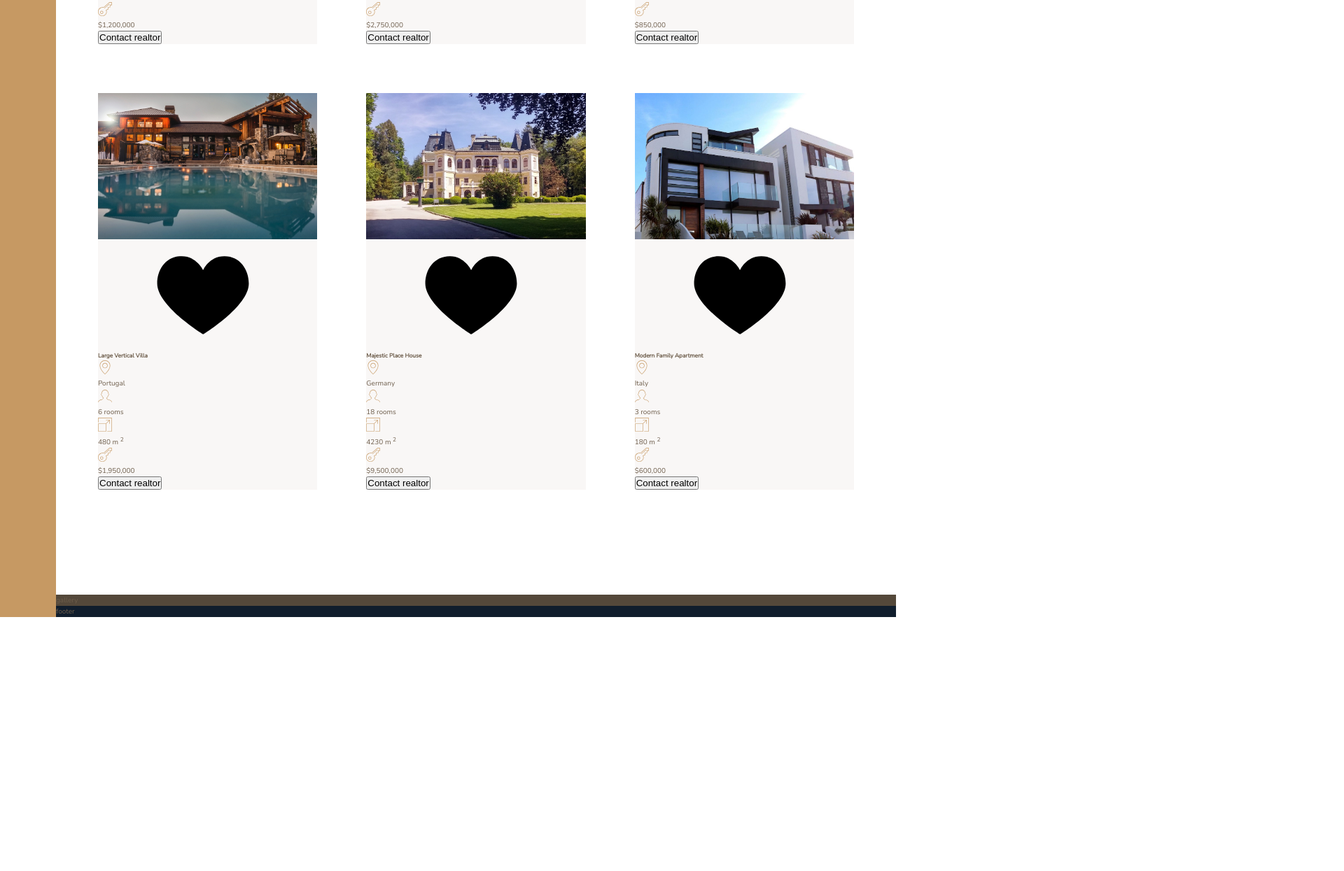
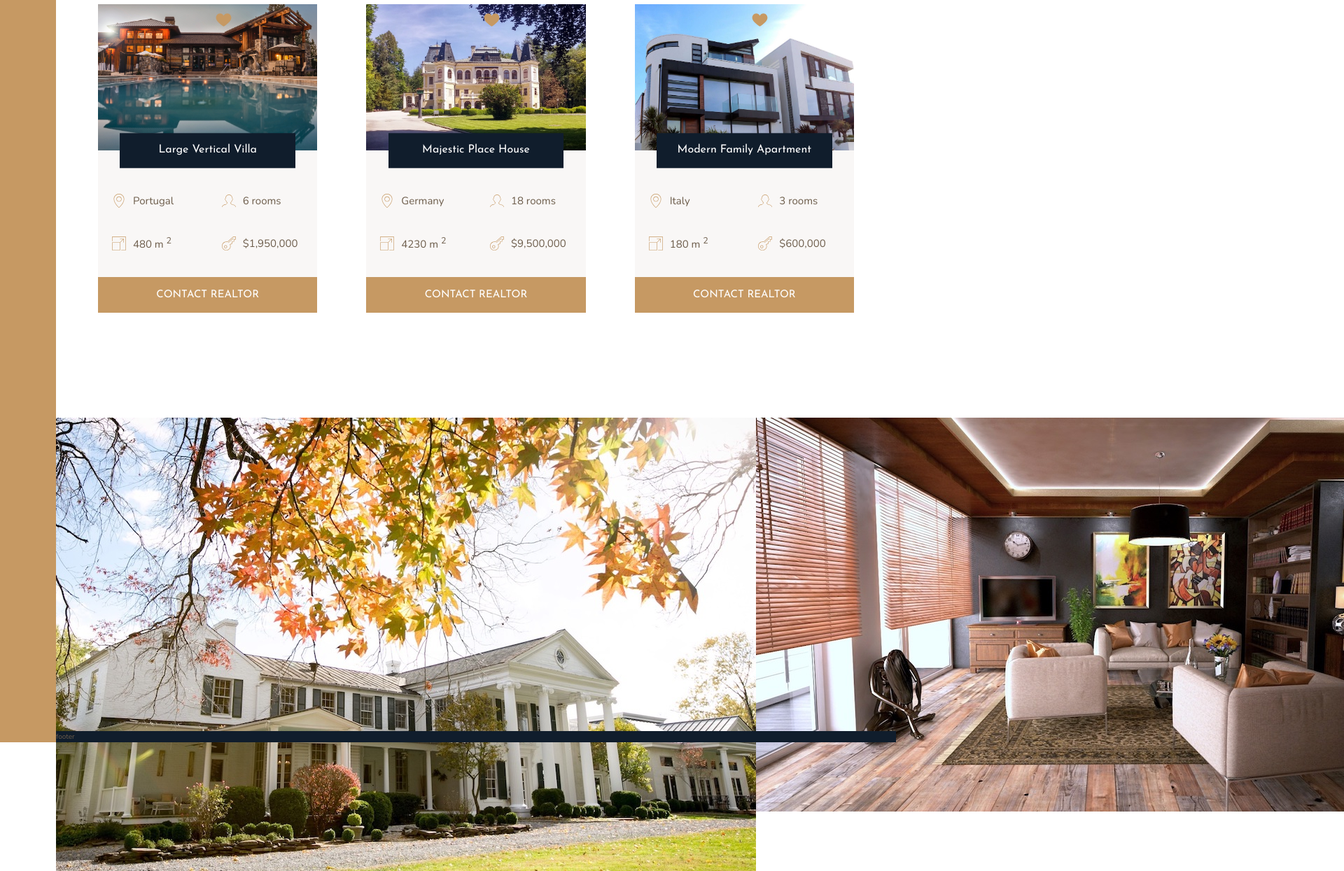
Before and after one commit to wasiqahmad/Nexter, a website: page index.html in a window 1280 px wide. Shown: the part 2475-3720 px from the top of the page at 70% size, 1920 px wide, since content can reach past the window. Before the commit the page ends 3357 px from the top, so only its background shows below. Drawn offline with nearby package versions, Linux system fonts and the light colour scheme.

Commit message:
this is a picture fault of nexter

```diff
--- a/css/style.css
+++ b/css/style.css
@@ -106,27 +106,71 @@ grid-gap: 7rem;
 }
 .home{
     background-color: #f9f7f6;
+    display: grid;
+    grid-template-columns: repeat(2,1fr);
+    grid-row-gap: 3.5rem;
 }
 .home__img{
 width: 100%;
+grid-column: 1 / -1;
+grid-row: 1 / 2;
+z-index: 1;
 }
-.home__img{
-
+.home__like{
+grid-row: 1/2;
+grid-column: 2/3;
+fill:#c69963 ;
+width: 2.5rem ;
+height: 2.5rem ;
+z-index: 2;
+justify-items: end;
+margin: 1rem;
 }
-.home__img{
-
+.home__name{
+    grid-row: 1/2;
+grid-column: 1/-1;
+font-family:'Josefin Sans', sans-serif;
+font-size: 1.6rem;
+z-index: 3;
+width: 80%;
+justify-self: center;
+align-self: end;
+text-align: center;
+padding: 1.25rem;
+background-color:#101d2c;
+color: #fff;
+font-weight: 400;
+transform: translateY(50%);
 }
 
+
+.home__location,
+.home__rooms {
+    margin-top: 2.5rem;
+}
+
+.home__location,
+.home__rooms,
+.home__area ,
+.home__price {
+font-size: 1.5rem;
+margin-left: 2rem;
+display: flex;
+align-items: center;
+}
 .home__location svg,
 .home__rooms svg,
 .home__area svg,
 .home__price svg{
     fill:#c69963 ;
-    width: 2rem !important;
-    height: 2rem !important;
+    width: 2rem ;
+    height: 2rem ;
+    margin-right: 1rem;
 }
 
-
+.home__btn{
+    grid-column:1/-1;
+}
 /*
 svg{
     fill:#c69963 ;
@@ -139,15 +183,17 @@ svg{
 
 }
 .gallery{
-    background-color: #54483A;
-grid-column: full-start/full-end;
+background-color:  #f9f7f6;
+grid-column: full-start / full-end;
+display: grid;
+grid-template-columns: repeat(8,1fr);
+grid-template-rows: repeat(7,5vw);
 }
 .container{
     display: grid;
-    grid-template-rows: 80vh min-content 40vw repeat(3,min-content);
-    grid-template-columns:[sidebar-start] 8rem[sidebar-end full-start]
-    minmax(6rem,1fr) [center-start] repeat(8, [col-start] minmax(min-content,
-    14rem)[col-end]) [center-end] minmax(6rem,1fr) [full-end];
+    grid-template-rows: 80vh min-content 40vw repeat(3, min-content);
+    grid-template-columns:[sidebar-start] 8rem [sidebar-end full-start]
+    minmax(6rem, 1fr) [center-start] repeat(8, [col-start] minmax(min-content, 14rem)[col-end]) [center-end] minmax(6rem,1fr) [full-end];
 }
 .Feature{
     display: grid;
--- a/index.html
+++ b/index.html
@@ -133,10 +133,11 @@ Lorem, ipsum dolor sit amet consectetur adipisicing elit. Tenetur
                         <use xlink:href="./img/sprite.svg#icon-key"></use>
                     </svg>
                     <p>$1,200,000</p>
-                    <button class="cta">
+
+                </div>
+                <button class="btn home__btn">
                         Contact realtor
                     </button>
-                </div>
             </div>
 
 
@@ -170,10 +171,10 @@ Lorem, ipsum dolor sit amet consectetur adipisicing elit. Tenetur
                         <use xlink:href="./img/sprite.svg#icon-key"></use>
                     </svg>
                  <p>$2,750,000</p>
-                 <button class="cta">
+                </div>
+                <button class="btn home__btn">
                     Contact realtor
                 </button>
-                </div>
             </div>
 
 
@@ -207,10 +208,11 @@ Lorem, ipsum dolor sit amet consectetur adipisicing elit. Tenetur
                         <use xlink:href="./img/sprite.svg#icon-key"></use>
                     </svg>
                     <p>$850,000</p>
-                    <button class="cta">
+
+                </div>
+                <button class="btn home__btn">
                         Contact realtor
                     </button>
-                </div>
             </div>
 
 
@@ -244,10 +246,11 @@ Lorem, ipsum dolor sit amet consectetur adipisicing elit. Tenetur
                         <use xlink:href="./img/sprite.svg#icon-key"></use>
                     </svg>
                     <p>$1,950,000</p>
-                    <button class="cta">
+
+                </div>
+                <button class="btn home__btn">
                         Contact realtor
                     </button>
-                </div>
             </div>
 
 
@@ -281,10 +284,11 @@ Lorem, ipsum dolor sit amet consectetur adipisicing elit. Tenetur
                         <use xlink:href="./img/sprite.svg#icon-key"></use>
                     </svg>
                     <p>$9,500,000</p>
-                    <button class="cta">
+
+                </div>
+                <button class="btn home__btn">
                         Contact realtor
                     </button>
-                </div>
             </div>
 
 
@@ -318,16 +322,17 @@ Lorem, ipsum dolor sit amet consectetur adipisicing elit. Tenetur
                         <use xlink:href="./img/sprite.svg#icon-key"></use>
                     </svg>
                     <p>$600,000</p>
-                    <button class="cta">
-                        Contact realtor
-                    </button>
                 </div>
+                <button class="btn home__btn">
+                    Contact realtor
+                </button>
             </div>
+        </section>
 
+        <section class="gallery">
+<img src="./img/gal-1.jpeg" alt="Gallery img 1" class="gellery__img">
+<img src="./img/gal-2.jpeg" alt="Gallery img 2" class="gellery__img">
 
-        </section>
-        <section class="gallery">
-gallery
         </section>
     <footer class="footer">
         footer
```
